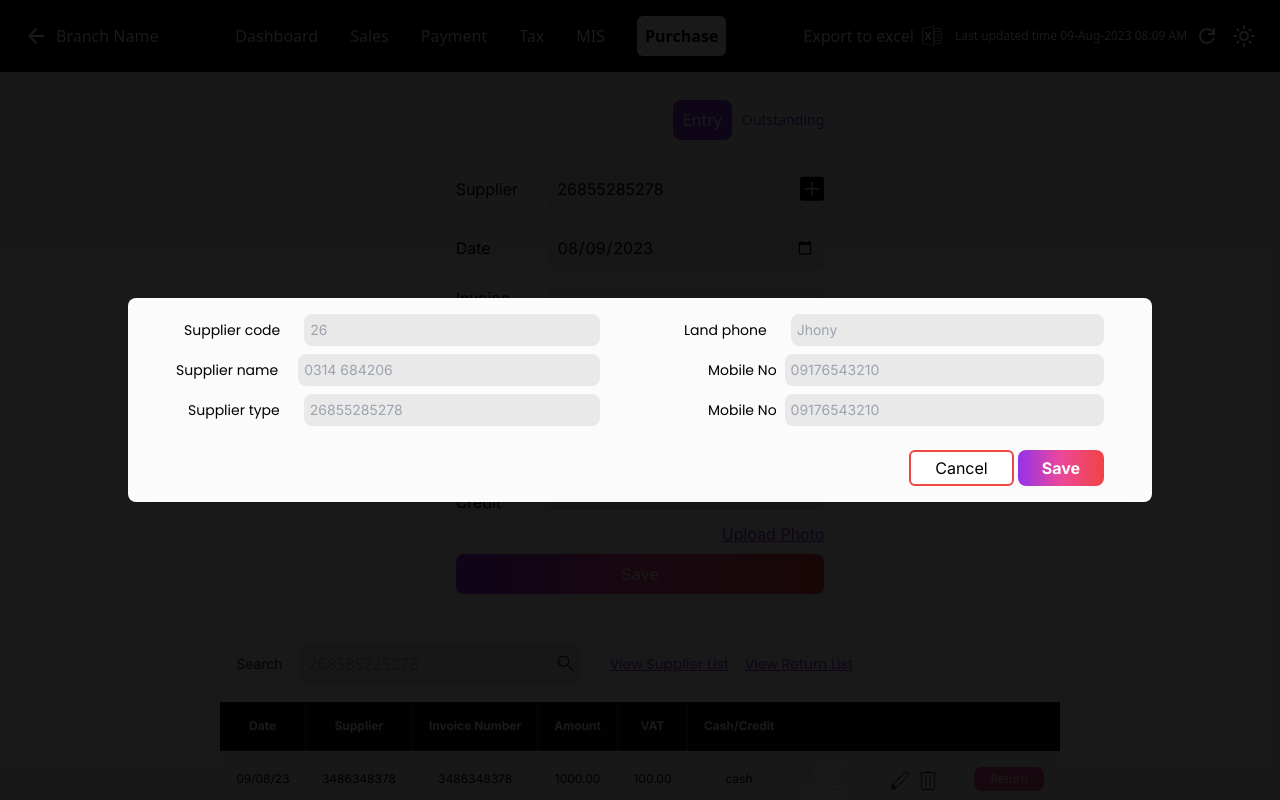
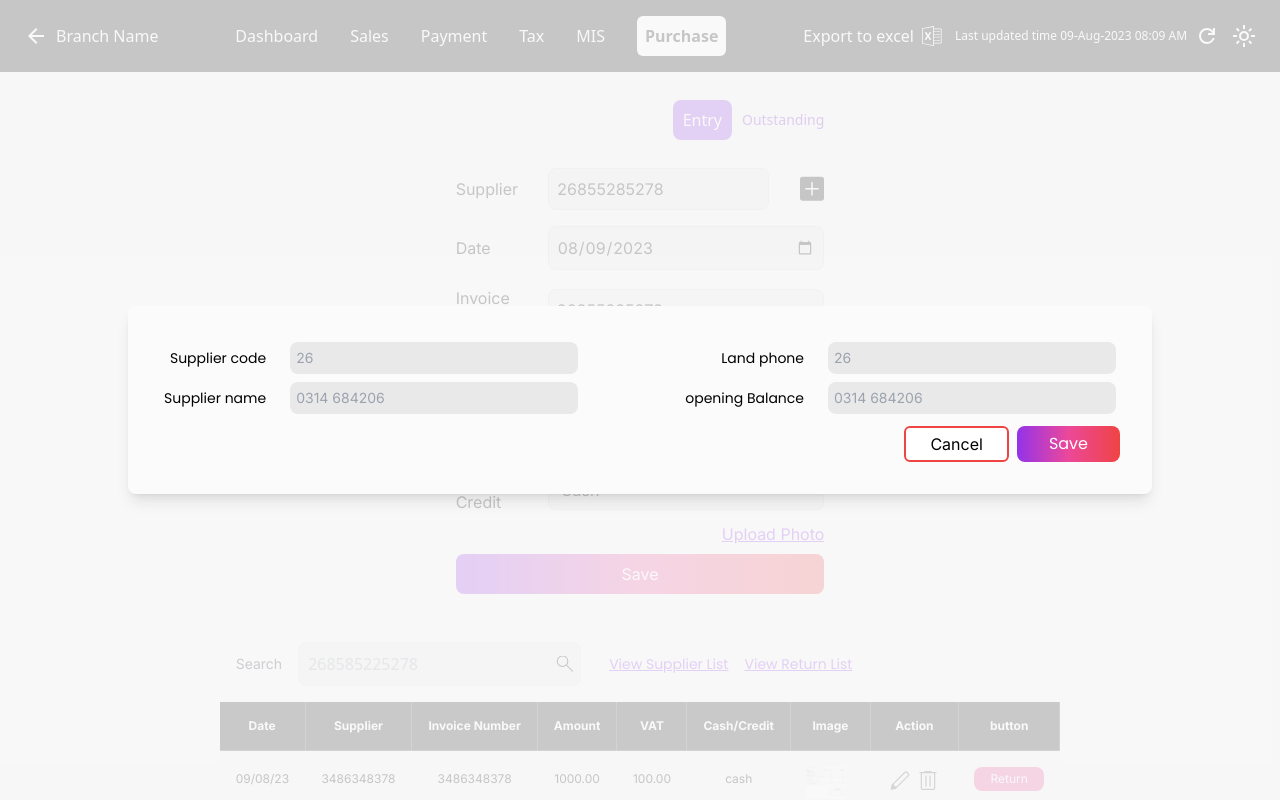
Before and after one commit to amarnadhcp/Sacrosys-purchase, a React (Create React App) app: page /purchase in a window 1280 px wide. Both pictures are taken after a click on the picture 812 px from the left and 189 px from the top of the page. Shown: the top 800 px of the page. Built offline with nearby package versions, Linux system fonts and the light colour scheme.

Commit message:
fix(entry table label issue resolved)

```diff
--- a/src/component/Entry/EntryForm.jsx
+++ b/src/component/Entry/EntryForm.jsx
@@ -11,7 +11,7 @@ function EntryForm() {
     setIsModalOpen(!isModalOpen);
   };
   return (
-    <div className="my-4 mx-auto flex flex-col items-end  px-8 text-xs md:text-base overflow-auto mt-0">
+    <div className="my-4 mx-auto flex flex-col items-end  text-xs md:text-base overflow-auto mt-0">
     <NavigationBar/>
       <form className="transaction-form w-full text-md md:text-base font-inter">
         <div className="flex items-center justify-between mb-4">
--- a/src/component/Entry/EntryTable.jsx
+++ b/src/component/Entry/EntryTable.jsx
@@ -66,10 +66,10 @@ function EntryTable() {
                 <th className="  px-4 py-4 border-b border-r border-solid border-white/20">Invoice Number</th>
                 <th className="  px-4 py-4 border-b border-r border-solid border-white/20">Amount</th>
                 <th className="  px-4 py-4 border-b border-r border-solid border-white/20">VAT</th>
-                <th className="  px-4 py-4">Cash/Credit</th>
-                <th className="  px-4 py-4"></th>
-                <th className="  px-4 py-4"></th>
-                <th className="  px-4 py-4  "></th>
+                <th className="  px-4 py-4 border-b border-r border-solid border-white/20">Cash/Credit</th>
+                <th className="  px-4 py-4 border-b border-r border-solid border-white/20">Image</th>
+                <th className="  px-4 py-4 border-b border-r border-solid border-white/20">Action</th>
+                <th className="  px-4 py-4 border-b border-r border-solid border-white/20 ">button</th>
               </tr>
             </thead>
             <tbody>
--- a/src/component/Entry/SupplierCreation.jsx
+++ b/src/component/Entry/SupplierCreation.jsx
@@ -2,106 +2,79 @@ import React from "react";
 
 function SupplierCreation() {
   return (
-    <div className="fixed inset-0 bg-black   bg-opacity-90 flex justify-center items-center px-2">
-      <div className="bg-custom-cream w-full max-w-5xl rounded-lg shadow-lg p-4 px-12 ">
-        <div className="flex flex-col md:flex-row gap-x-20">
+    <div className="fixed inset-0 bg-default bg-opacity-80 flex justify-center items-center px-4">
+      <div className="bg-custom-cream w-full max-w-5xl rounded-lg shadow-lg p-4 md:p-8">
+        <div className="flex flex-col md:flex-row justify-between ">
+
           {/* LEFT */}
-          <div className="w-full md:w-1/2">
-            <div className="flex items-center mb-2">
-              <label
-                htmlFor="supplier-code"
-                className="block mb-0 flex-shrink-0 text-sm font-poppins ml-2 mr-6"
-              >
+          <div className="flex gap-x-3 md:gap-6 mx-1">
+            <div className="flex flex-col items-end justify-around text-sm font-poppins">
+              <div className="flex items-end">
+                <label className="block flex-shrink-0">
                   Supplier code
                 </label>
+              </div>
+              <div className="flex items-end ">
+                <label className="block flex-shrink-0">
+                  Supplier name
+                </label>
+              </div>
+            </div>
+            <div className="flex flex-col flex-grow">
+              <div className="flex items-center ">
                 <input
                   type="text"
                   name="supplier-code"
                   placeholder="26"
-                className="p-1.5 w-full bg-inputColor rounded-lg text-sm focus:outline-none"
+                  className="p-1.5 w-full md:w-72 my-1 bg-inputColor rounded-lg text-sm focus:outline-none"
                 />
               </div>
-            <div className="flex items-center mb-2">
-              <label
-                htmlFor="land-phone"
-                className="block mb-0 flex-shrink-0 text-sm focus:shadow-outline font-poppins ml-0 mr-5"
-              >
-                Supplier name
-              </label>
+              <div className="flex items-center ">
                 <input
                   type="tel"
                   name="land-phone"
                   placeholder="0314 684206"
-                className="p-1.5 w-full bg-inputColor rounded-lg text-sm focus:outline-none"
-              />
-            </div>
-            <div className="flex items-center mb-2">
-              <label
-                htmlFor="Supplier type"
-                className="block mb-0 flex-shrink-0 text-sm focus:shadow-outline font-poppins ml-3 mr-6"
-              >
-                Supplier type
-              </label>
-              <input
-                type="tel"
-                name="Supplier type"
-                placeholder="26855285278"
-                className="p-1.5 w-full bg-inputColor rounded-lg text-sm focus:outline-none"
-              />
-            </div>
-
-          </div>
-          {/* RIGHT */}
-          <div className="w-full md:w-1/2 mb-4">
-            <div className="flex items-center mb-2">
-              <label
-                htmlFor="supplier-name"
-                className="block mb-0 flex-shrink-0 text-sm font-poppins ml-1 mr-6"
-              >
-                Land phone
-              </label>
-              <input
-                type="text"
-                name="supplier-name"
-                placeholder="Jhony"
-                className="p-1.5 w-full bg-inputColor rounded-lg text-sm focus:outline-none"
-              />
-            </div>
-            <div className="flex items-center mb-2">
-              <label
-                htmlFor="mobile-no"
-                className="block mb-0 flex-shrink-0 text-sm font-poppins ml-7 mr-2"
-              >
-                Mobile No
-              </label>
-              <input
-                type="tel"
-                name="mobile-no"
-                placeholder="09176543210"
-                className="p-1.5 w-full bg-inputColor rounded-lg text-sm focus:outline-none"
-              />
-            </div>
-            <div className="flex items-center mb-2">
-              <label
-                htmlFor="mobile-no"
-                className="block mb-0 flex-shrink-0 text-sm font-poppins ml-7 mr-2"
-              >
-                Mobile No
-              </label>
-              <input
-                type="tel"
-                name="mobile-no"
-                placeholder="09176543210"
-                className="p-1.5 w-full bg-inputColor rounded-lg text-sm focus:outline-none"
+                  className="p-1.5 w-full md:w-72 my-1 bg-inputColor rounded-lg text-sm focus:outline-none"
                 />
               </div>
             </div>
           </div>
-        <div className="flex justify-end ">
-          <button className="py-1 px-6 mr-1 rounded-md border-2 border-red-500 bg-white text-black">
+
+          {/* RIGHT */}
+          <div className="flex gap-x-3 md:gap-x-6 mx-1">
+            <div className="flex flex-col items-end justify-around text-sm font-poppins">
+              <div className="flex items-end">
+                <label className="block flex-shrink-0">Land phone</label>
+              </div>
+              <div className="flex items-end ">
+                <label className="block flex-shrink-0">opening Balance</label>
+              </div>
+            </div>
+            <div className="flex flex-col flex-grow">
+              <div className="flex items-end ">
+                <input
+                  type="text"
+                  name="supplier-code"
+                  placeholder="26"
+                  className="p-1.5 w-full md:w-72 my-1 bg-inputColor rounded-lg text-sm focus:outline-none"
+                />
+              </div>
+              <div className="flex items-end ">
+                <input
+                  type="tel"
+                  name="land-phone"
+                  placeholder="0314 684206"
+                  className="p-1.5 w-full md:w-72 my-1 bg-inputColor rounded-lg text-sm focus:outline-none"
+                />
+              </div>
+            </div>
+          </div>
+        </div>
+        <div className="flex justify-end mt-2">
+          <button className="py-1 px-6 ml-2 mr-2 rounded-md border-2 border-red-500 bg-white text-black">
             Cancel
           </button>
-          <button className="py-1 px-6 rounded-lg bg-gradient-to-r from-purple-600 via-pink-500 to-red-500 hover:bg-purple-700 text-white font-bold">
+          <button className="py-1 px-8 rounded-lg bg-gradient-to-r from-purple-600 via-pink-500 to-red-500 hover:bg-purple-700 text-white font-poppins">
             Save
           </button>
         </div>
```
Lines whose indentation alone changed are shown as unchanged.
